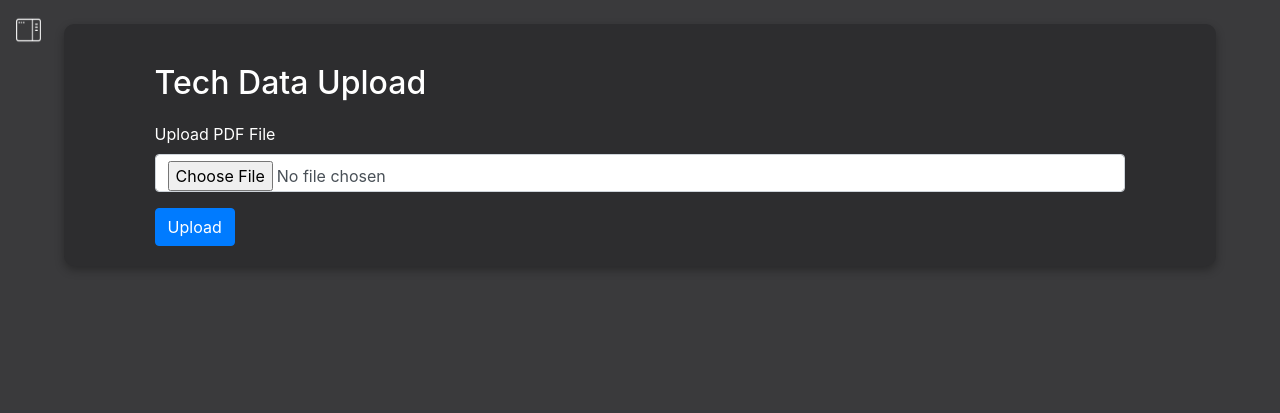
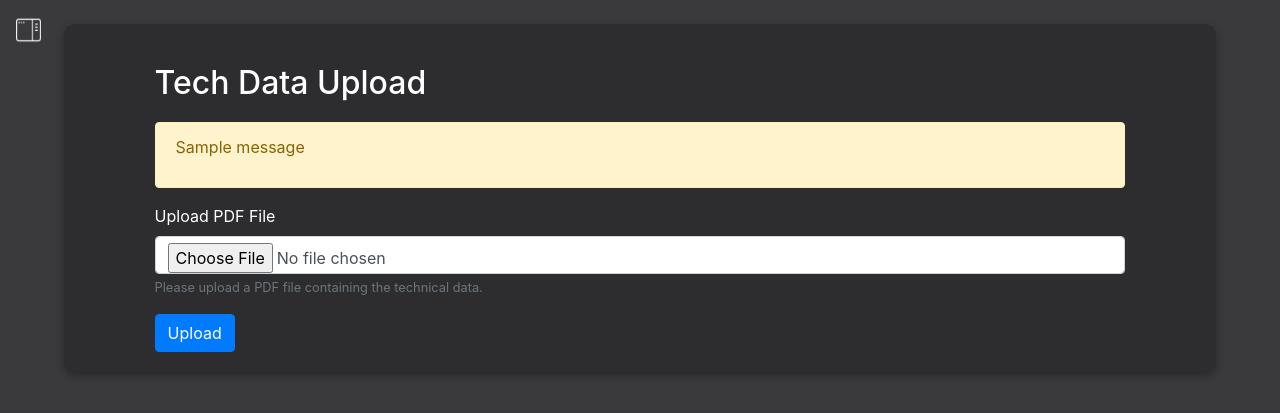
Before and after one commit to odayton/RBM-Tender-App, a Flask app: page /pumps/tech-data-upload in a window 1280 px wide. Shown: the part 56-469 px from the top of the page. Run offline with Flask 2, Linux system fonts and the light colour scheme; tables that the repository leaves empty hold one stand-in row (values such as "Sample post"); one stand-in notice (Sample message) is shown; some libraries are stand-ins or nearby versions.

```diff
--- a/blueprints/forms.py
+++ b/blueprints/forms.py
@@ -21,7 +21,6 @@ class QuoteItemForm(FlaskForm):
     quantity = IntegerField('Quantity', validators=[DataRequired()])
     price = FloatField('Price', validators=[DataRequired()])
     total_price = FloatField('Total Price', validators=[DataRequired()])
-
 
 class ManualUpdateForm(FlaskForm):
     table = SelectField('Table', choices=[
--- a/templates/pumps/tech_data_upload.html
+++ b/templates/pumps/tech_data_upload.html
@@ -7,10 +7,26 @@
 {% block content %}
 <div class="container">
     <h2>Tech Data Upload</h2>
+
+    {% if get_flashed_messages() %}
+    <div class="alert alert-warning">
+        {% for message in get_flashed_messages() %}
+            <p>{{ message }}</p>
+        {% endfor %}
+    </div>
+    {% endif %}
+
+    {% if success_message %}
+    <div class="alert alert-success">
+        {{ success_message }}
+    </div>
+    {% endif %}
+
     <form method="post" action="{{ url_for('pumps.tech_data_upload') }}" enctype="multipart/form-data">
         <div class="form-group">
             <label for="file">Upload PDF File</label>
-            <input type="file" class="form-control" id="file" name="file" required>
+            <input type="file" class="form-control" id="file" name="file" accept=".pdf" aria-describedby="fileHelp" required>
+            <small id="fileHelp" class="form-text text-muted">Please upload a PDF file containing the technical data.</small>
         </div>
         <button type="submit" class="btn btn-primary">Upload</button>
     </form>
```
Also changed, not shown: requirements-Owens-Laptop.txt (added, +12 -0 lines).
